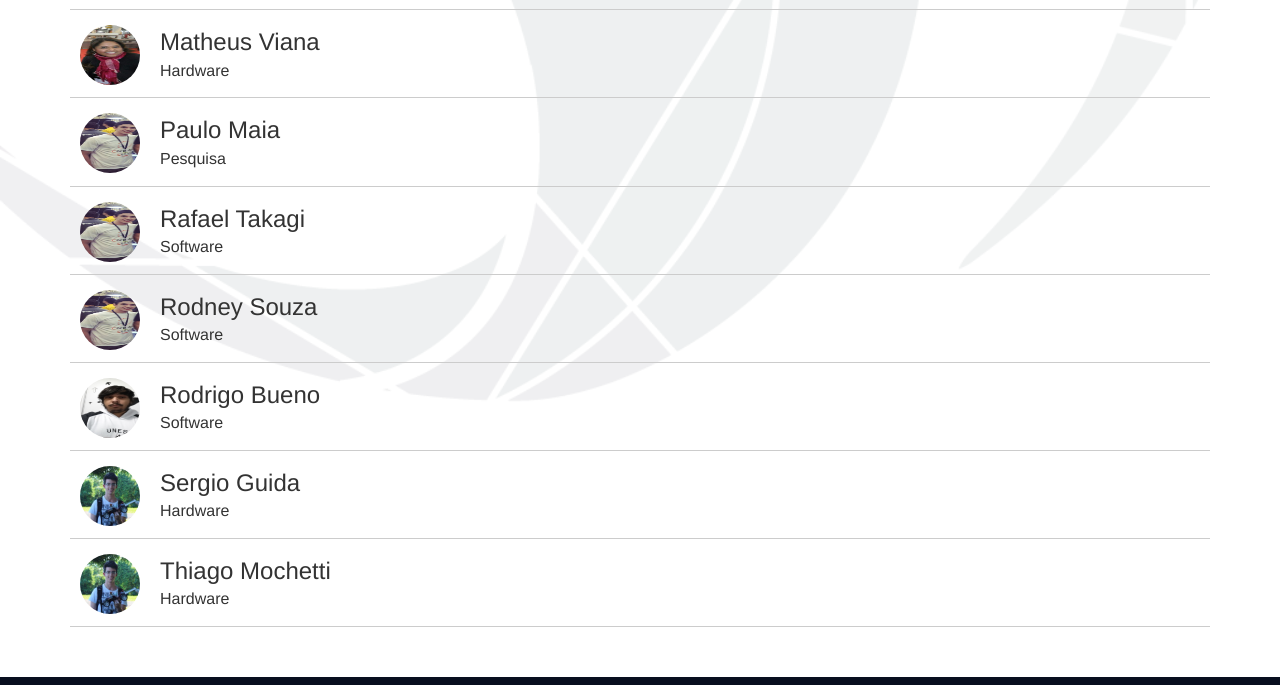
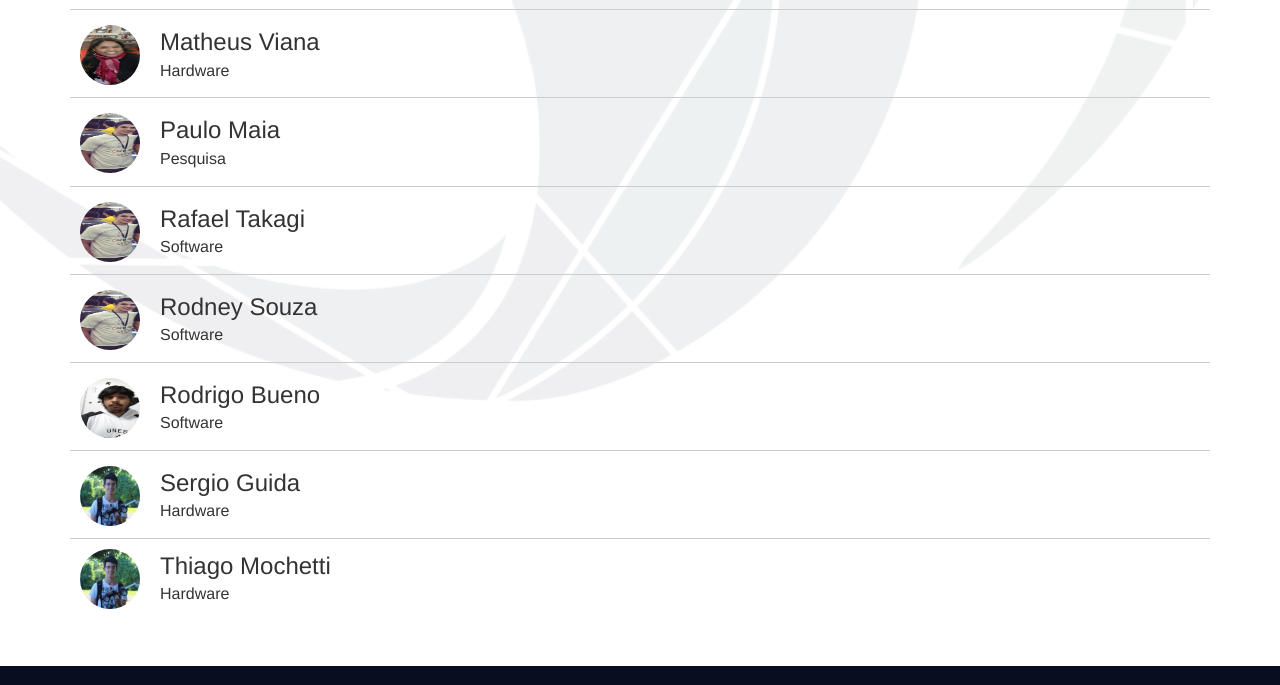
Before and after one commit to hiideaki/site-carrossel, a plain HTML site: page templates/time.html in a window 1280 px wide. Shown: the part 1137-1822 px from the top of the page. Drawn offline with nearby package versions, Linux system fonts and the light colour scheme.

Commit message:
pequenos detalhes adicionados na pagina de times

```diff
--- a/css/style.css
+++ b/css/style.css
@@ -67,7 +67,7 @@ footer {
     padding-right: 5px;
 }
 
-.profile {
+.profile:not(:last-child) {
     border-bottom: 1px solid #ccc;
     padding-bottom: 5px;
     padding-top: 5px;
@@ -108,6 +108,7 @@ footer {
 .post-thumbnail {
     width: 100%;
     padding: 10px;
+    margin-bottom: 15px;
     border-radius: 20px;
     transition: background-color .2s ease-out;
 }
@@ -120,7 +121,6 @@ footer {
 .post-link {
     color: #000;
     text-decoration: none !important;
-    margin-bottom: 15px;
 }
 
 .post-link:hover, .post-link:visited, .post-link:visited h3 {
```
Also changed, not shown: templates/time.html (+1 -1 lines).
